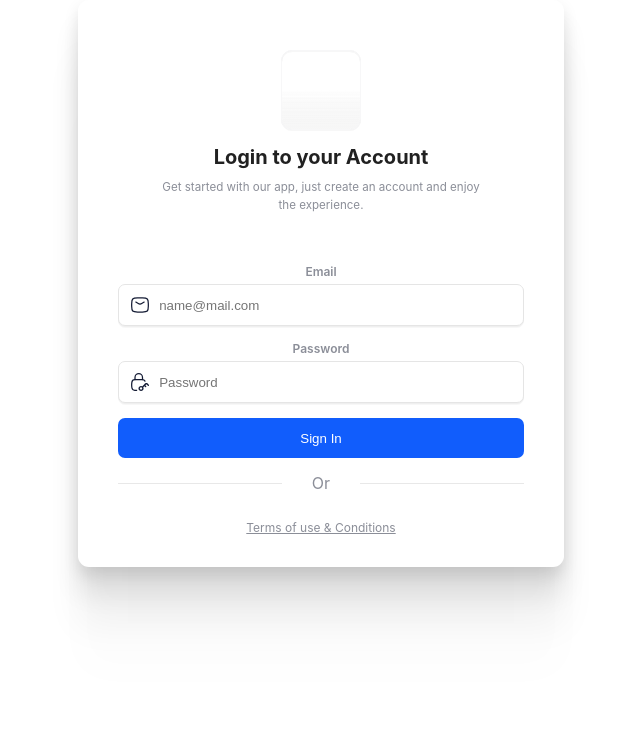
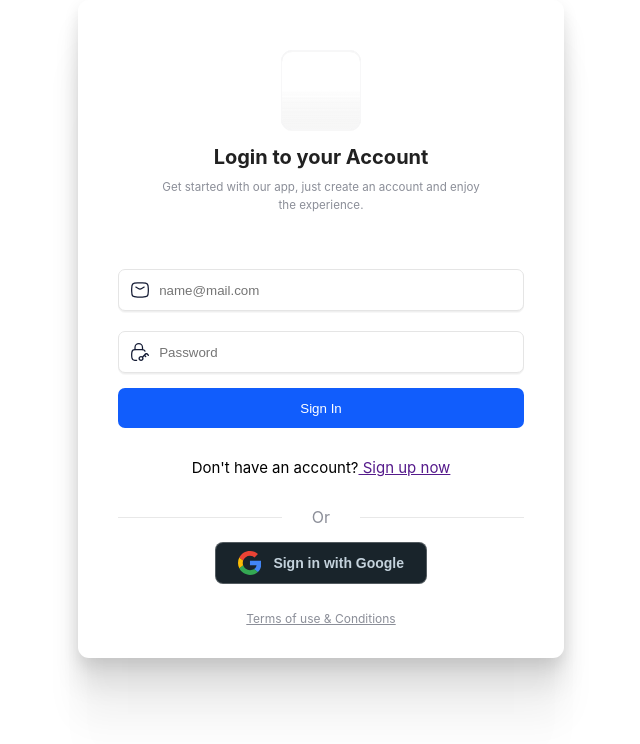
Before and after one commit to Pavith00/campus-internship-hub, a React (Create React App) app: page / in a window 1280 px wide. Shown: the top 744 px of the page, without its empty margins (319-959 px from the left). Built offline with nearby package versions, Linux system fonts and the light colour scheme.

Commit message:
completed the structure of the login part without adding a logo

```diff
--- a/src/Component/Login.css
+++ b/src/Component/Login.css
@@ -156,3 +156,42 @@
     color: #8B8E98;
     text-decoration: underline;
   }
+  .signin {
+    float: right;
+    max-width: 320px;
+    display: flex;
+    padding: 0.5rem 1.4rem;
+    font-size: 0.875rem;
+    line-height: 1.25rem;
+    font-weight: 700;
+    text-align: center;
+    font-family: "Montserrat", sans-serif;
+    vertical-align: middle;
+    align-items: center;
+    border-radius: 0.5rem;
+    border: 1px solid rgba(255, 255, 255, 0.25);
+    gap: 0.75rem;
+    color: #c4d2dc;
+    background-color: #19242b;
+    cursor: pointer;
+    transition: all 0.25s cubic-bezier(0, 0.87, 0.12, 1);
+  }
+
+  .signin:hover {
+    transform: scale(1.025);
+  }
+
+  .signin:active {
+    transform: scale(0.975);
+  }
+
+  button svg {
+    height: 24px;
+    width: auto;
+  }
+
+  .link {
+    font-weight: 400;
+    font-size: 15px;
+
+  }
--- a/src/Component/Login.js
+++ b/src/Component/Login.js
@@ -11,7 +11,7 @@
   </div>
   <br/>
   <div class="input_container">
-    <label class="input_label" for="email_field">Email</label>
+    <label class="input_label" for="email_field"></label>
     <svg fill="none" viewBox="0 0 24 24" height="24" width="24" xmlns="http://www.w3.org/2000/svg" class="icon">
       <path stroke-linejoin="round" stroke-linecap="round" stroke-width="1.5" stroke="#141B34" d="M7 8.5L9.94202 10.2394C11.6572 11.2535 12.3428 11.2535 14.058 10.2394L17 8.5"></path>
       <path stroke-linejoin="round" stroke-width="1.5" stroke="#141B34" d="M2.01577 13.4756C2.08114 16.5412 2.11383 18.0739 3.24496 19.2094C4.37608 20.3448 5.95033 20.3843 9.09883 20.4634C11.0393 20.5122 12.9607 20.5122 14.9012 20.4634C18.0497 20.3843 19.6239 20.3448 20.7551 19.2094C21.8862 18.0739 21.9189 16.5412 21.9842 13.4756C22.0053 12.4899 22.0053 11.5101 21.9842 10.5244C21.9189 7.45886 21.8862 5.92609 20.7551 4.79066C19.6239 3.65523 18.0497 3.61568 14.9012 3.53657C12.9607 3.48781 11.0393 3.48781 9.09882 3.53656C5.95033 3.61566 4.37608 3.65521 3.24495 4.79065C2.11382 5.92608 2.08114 7.45885 2.01576 10.5244C1.99474 11.5101 1.99475 12.4899 2.01577 13.4756Z"></path>
@@ -19,7 +19,7 @@
     <input placeholder="name@mail.com" title="Inpit title" name="input-name" type="text" class="input_field" id="email_field"/>
   </div>
   <div class="input_container">
-    <label class="input_label" for="password_field">Password</label>
+    <label class="input_label" for="password_field"></label>
     <svg fill="none" viewBox="0 0 24 24" height="24" width="24" xmlns="http://www.w3.org/2000/svg" class="icon">
       <path stroke-linecap="round" stroke-width="1.5" stroke="#141B34" d="M18 11.0041C17.4166 9.91704 16.273 9.15775 14.9519 9.0993C13.477 9.03404 11.9788 9 10.329 9C8.67911 9 7.18091 9.03404 5.70604 9.0993C3.95328 9.17685 2.51295 10.4881 2.27882 12.1618C2.12602 13.2541 2 14.3734 2 15.5134C2 16.6534 2.12602 17.7727 2.27882 18.865C2.51295 20.5387 3.95328 21.8499 5.70604 21.9275C6.42013 21.9591 7.26041 21.9834 8 22"></path>
       <path stroke-linejoin="round" stroke-linecap="round" stroke-width="1.5" stroke="#141B34" d="M6 9V6.5C6 4.01472 8.01472 2 10.5 2C12.9853 2 15 4.01472 15 6.5V9"></path>
@@ -30,12 +30,41 @@
   <button title="Sign In" type="submit" class="sign-in_btn">
     <span>Sign In</span>
   </button>
+  <div>
+  <p class="link">Don't have an account?<a href="" class="link"> Sign up now</a></p>
 
+
+  </div>
   <div class="separator">
     <hr class="line"/>
     <span>Or</span>
     <hr class="line"/>
   </div>
+  <button class="signin">
+  <svg
+    viewBox="0 0 256 262"
+    preserveAspectRatio="xMidYMid"
+    xmlns="http://www.w3.org/2000/svg"
+  >
+    <path
+      d="M255.878 133.451c0-10.734-.871-18.567-2.756-26.69H130.55v48.448h71.947c-1.45 12.04-9.283 30.172-26.69 42.356l-.244 1.622 38.755 30.023 2.685.268c24.659-22.774 38.875-56.282 38.875-96.027"
+      fill="#4285F4"
+    ></path>
+    <path
+      d="M130.55 261.1c35.248 0 64.839-11.605 86.453-31.622l-41.196-31.913c-11.024 7.688-25.82 13.055-45.257 13.055-34.523 0-63.824-22.773-74.269-54.25l-1.531.13-40.298 31.187-.527 1.465C35.393 231.798 79.49 261.1 130.55 261.1"
+      fill="#34A853"
+    ></path>
+    <path
+      d="M56.281 156.37c-2.756-8.123-4.351-16.827-4.351-25.82 0-8.994 1.595-17.697 4.206-25.82l-.073-1.73L15.26 71.312l-1.335.635C5.077 89.644 0 109.517 0 130.55s5.077 40.905 13.925 58.602l42.356-32.782"
+      fill="#FBBC05"
+    ></path>
+    <path
+      d="M130.55 50.479c24.514 0 41.05 10.589 50.479 19.438l36.844-35.974C195.245 12.91 165.798 0 130.55 0 79.49 0 35.393 29.301 13.925 71.947l42.211 32.783c10.59-31.477 39.891-54.251 74.414-54.251"
+      fill="#EB4335"
+    ></path>
+  </svg>
+  Sign in with Google
+</button>
 
 
   <p class="note">Terms of use &amp; Conditions</p>
```
